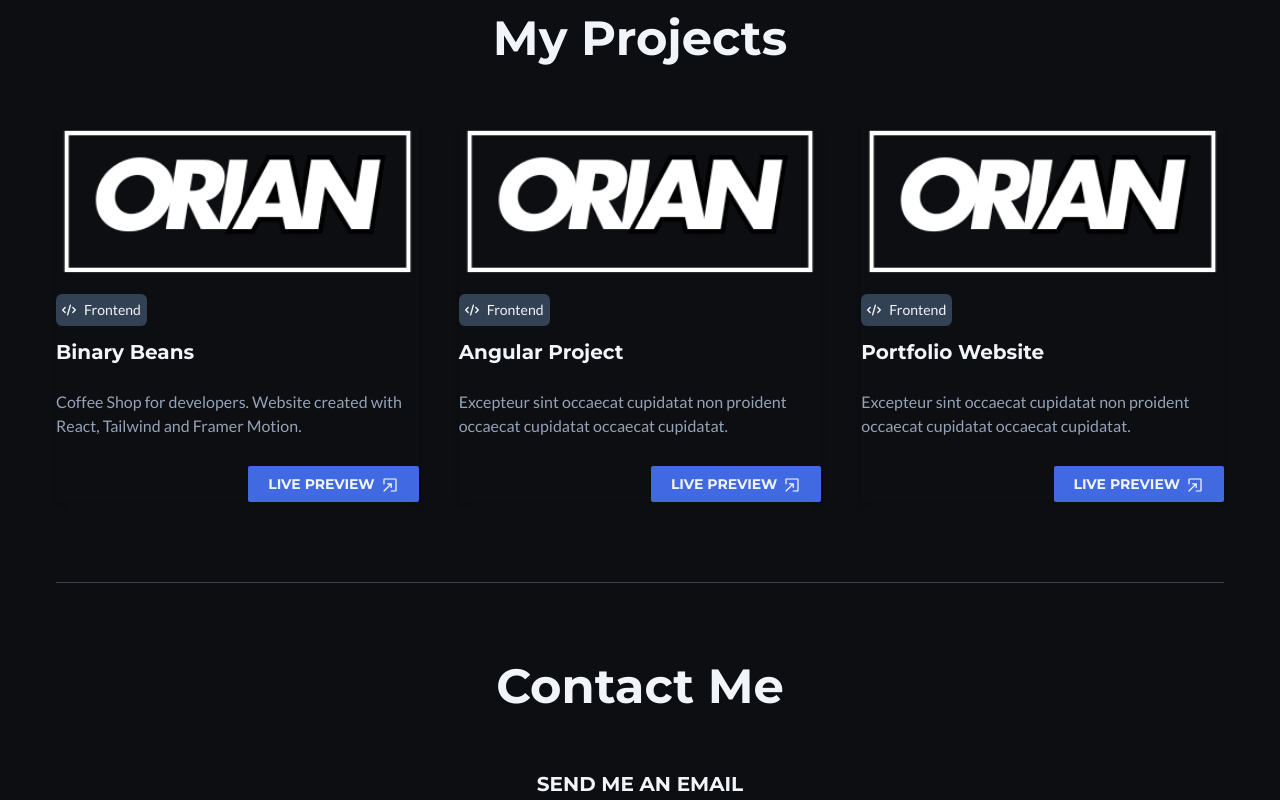
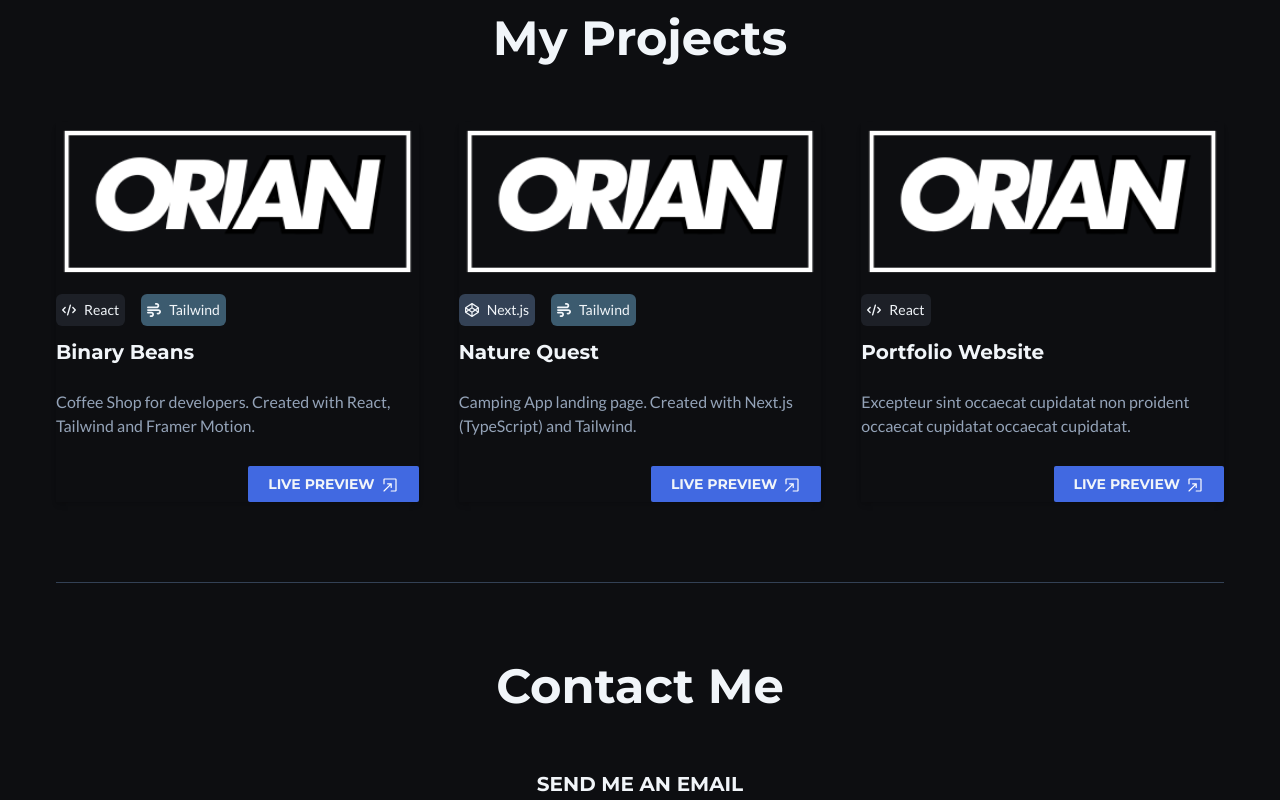
Before and after one commit to OriPerez7/portfolio-website, a React (Vite) app: page / in a window 1280 px wide. Shown: the part 1600-2400 px from the top of the page. Built offline with nearby package versions, Linux system fonts and the light colour scheme.

Commit message:
Add new project and change tags

```diff
--- a/src/components/home/Projects/ProjectItem.jsx
+++ b/src/components/home/Projects/ProjectItem.jsx
@@ -1,23 +1,29 @@
-import React from 'react';
-import { RxOpenInNewWindow, RxLink2 } from 'react-icons/rx';
+import React from "react";
+import { RxOpenInNewWindow } from "react-icons/rx";
 
-const ProjectItem = ({ image, title, tag, description, previewLink, sourceCodeLink }) => {
+const ProjectItem = ({
+  image,
+  title,
+  tag,
+  otherTag,
+  description,
+  previewLink,
+  sourceCodeLink,
+}) => {
   const openNewPreviewLink = () => {
-    window.open(previewLink, '_blank');
-  };
-
-  const openNewSourceCodeLink = () => {
-    window.open(sourceCodeLink, '_blank');
+    window.open(previewLink, "_blank");
   };
 
   return (
     <div>
       <div className="min-w-[300px] max-w-[400px] cursor-pointer shadow-md transition ease-in-out delay-100 hover:scale-110 duration-200 flex flex-col gap-3">
         <img src={image} alt={`${title} image`} />
-        {tag}
-        <h3 className='mb-3'>{title}</h3>
+        <div className="flex gap-4">
+          {tag} {otherTag}
+        </div>
+        <h3 className="mb-3">{title}</h3>
         <p className="text-md mb-4">{description}</p>
-        <div className='flex gap-10 justify-end'>
+        <div className="flex gap-10 justify-end">
           <button className="btn-primary" onClick={openNewPreviewLink}>
             Live preview
             <RxOpenInNewWindow className="inline ml-1.5 text-lg text-white" />
--- a/src/components/home/Projects/Projects.jsx
+++ b/src/components/home/Projects/Projects.jsx
@@ -29,6 +29,7 @@ const Projects = () => {
               title={project.title}
               description={project.description}
               tag={project.tagIcon}
+              otherTag={project.otherTag}
               previewLink={project.previewLink}
               image={project.image}
               key={index}
--- a/src/components/home/Projects/Tag.jsx
+++ b/src/components/home/Projects/Tag.jsx
@@ -1,5 +1,5 @@
 import React from "react";
-import { FaCode, FaCodepen } from "react-icons/fa6";
+import { FaCode, FaCodepen, FaWind } from "react-icons/fa6";
 
 const Tag = ({ icon, label, bgColor, color }) => {
   return (
@@ -14,16 +14,16 @@ const Tag = ({ icon, label, bgColor, color }) => {
   );
 };
 
-export const FrontendTag = (
-  <Tag icon={<FaCode />} bgColor="bg-gray" label="Frontend" />
+export const ReactTag = (
+  <Tag icon={<FaCode />} bgColor="bg-darkBlue" label="React" />
 );
 
-export const BackendTag = (
-  <Tag icon={<FaCodepen />} bgColor="bg-gray" label="Backend" />
+export const NextJSTag = (
+  <Tag icon={<FaCodepen />} bgColor="bg-gray" label="Next.js" />
 );
 
-export const FullStackTag = (
-  <Tag icon={<FaCode />} bgColor="bg-gray" label="Fullstack" />
+export const TailwindTag = (
+  <Tag icon={<FaWind />} bgColor="bg-blue" label="Tailwind" />
 );
 
 export default Tag;
--- a/src/components/home/Projects/projectsList.js
+++ b/src/components/home/Projects/projectsList.js
@@ -1,4 +1,4 @@
-import { FrontendTag, BackendTag, FullStackTag } from './Tag';
+import { ReactTag, NextJSTag, TailwindTag } from './Tag';
 import { TAGS } from '../../constants';
 
 import logo from '../../../assets/logo.png';
@@ -7,27 +7,29 @@ export const projects = [
     {
       title: 'Binary Beans',
       description:
-        'Coffee Shop for developers. Website created with React, Tailwind and Framer Motion.',
+        'Coffee Shop for developers. Created with React, Tailwind and Framer Motion.',
       image: logo,
-      tagIcon: FrontendTag,
+      tagIcon: ReactTag,
+      otherTag: TailwindTag,
       tag: TAGS.frontend,
       previewLink: 'https://binary-beans.vercel.app',
     },
     {
-      title: 'Angular Project',
+      title: 'Nature Quest',
       description:
-        'Excepteur sint occaecat cupidatat non proident occaecat cupidatat occaecat cupidatat.',
+        'Camping App landing page. Created with Next.js (TypeScript) and Tailwind.',
       image: logo,
-      tagIcon: FrontendTag,
+      tagIcon: NextJSTag,
+      otherTag: TailwindTag,
       tag: TAGS.frontend,
-      previewLink: 'https://josephinegyamera.tech',
+      previewLink: 'https://nature-quest-app.vercel.app/',
     },
     {
       title: 'Portfolio Website',
       description:
         'Excepteur sint occaecat cupidatat non proident occaecat cupidatat occaecat cupidatat.',
       image: logo,
-      tagIcon: FrontendTag,
+      tagIcon: ReactTag,
       tag: TAGS.frontend,
       previewLink: 'https://josephinegyamera.tech',
     }
```
